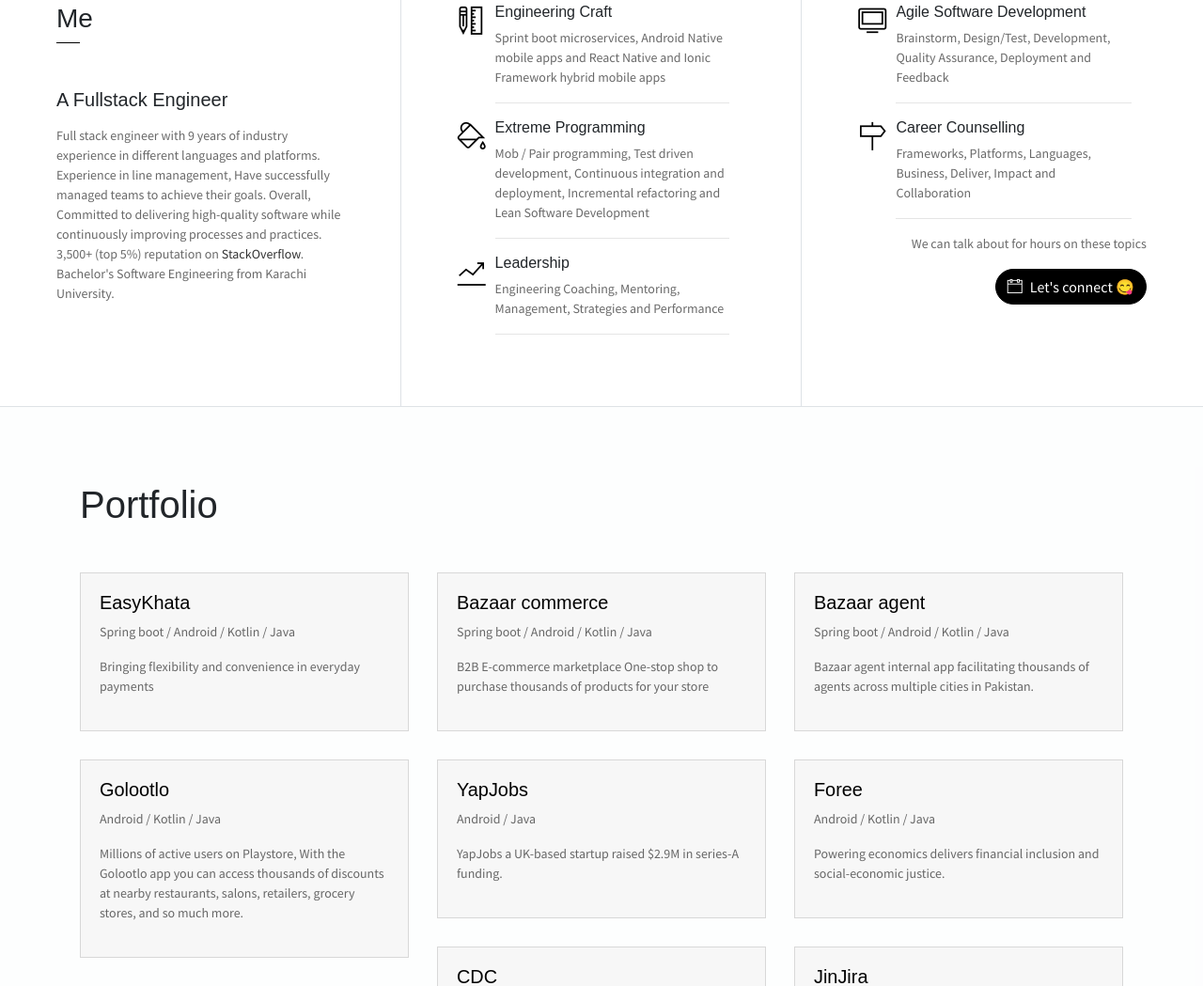
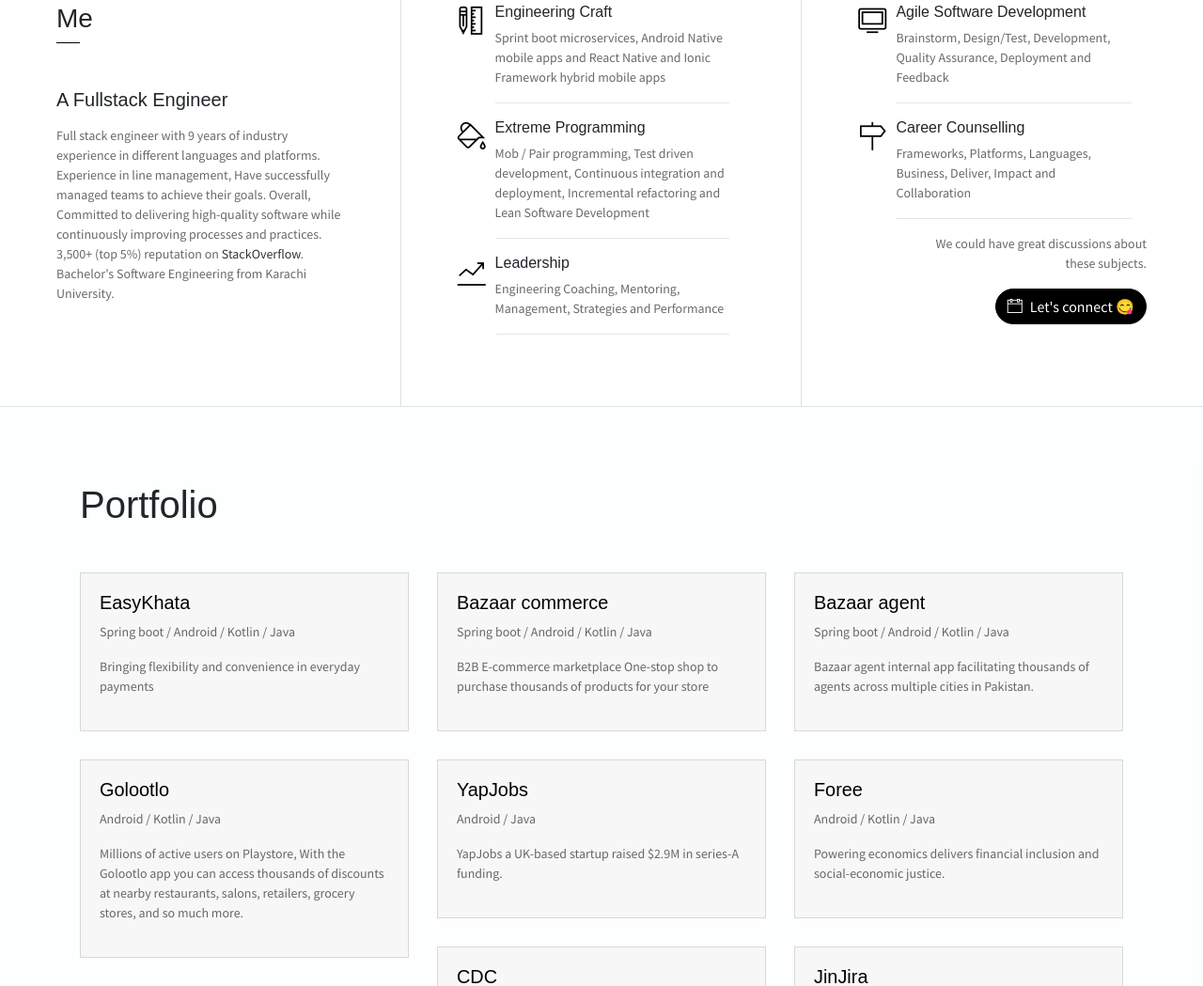
Before and after one commit to mshahabrauf/mshahabrauf.github.io, a website: page index.html in a window 1280 px wide. Shown: the part 774-1823 px from the top of the page at 94% size. Drawn offline with Linux system fonts and the light colour scheme.

Commit message:
Few changes

```diff
--- a/index.html
+++ b/index.html
@@ -118,7 +118,7 @@
                 </div>
                 <div class="row">
                     <div class="col-10 ml-auto text-right">
-                        <p class="subtitle">We can talk about for hours on these topics</p>
+                        <p class="subtitle">We could have great discussions about these subjects.</p>
                         <button class="btn btn-primary btn-rounded text-right"><i class="ti-calendar pr-2"></i><a style="color: #FFFFFF" href="https://calendly.com/myselfshahab">Let's connect  😋</a></button>
                     </div>
                 </div>
```
